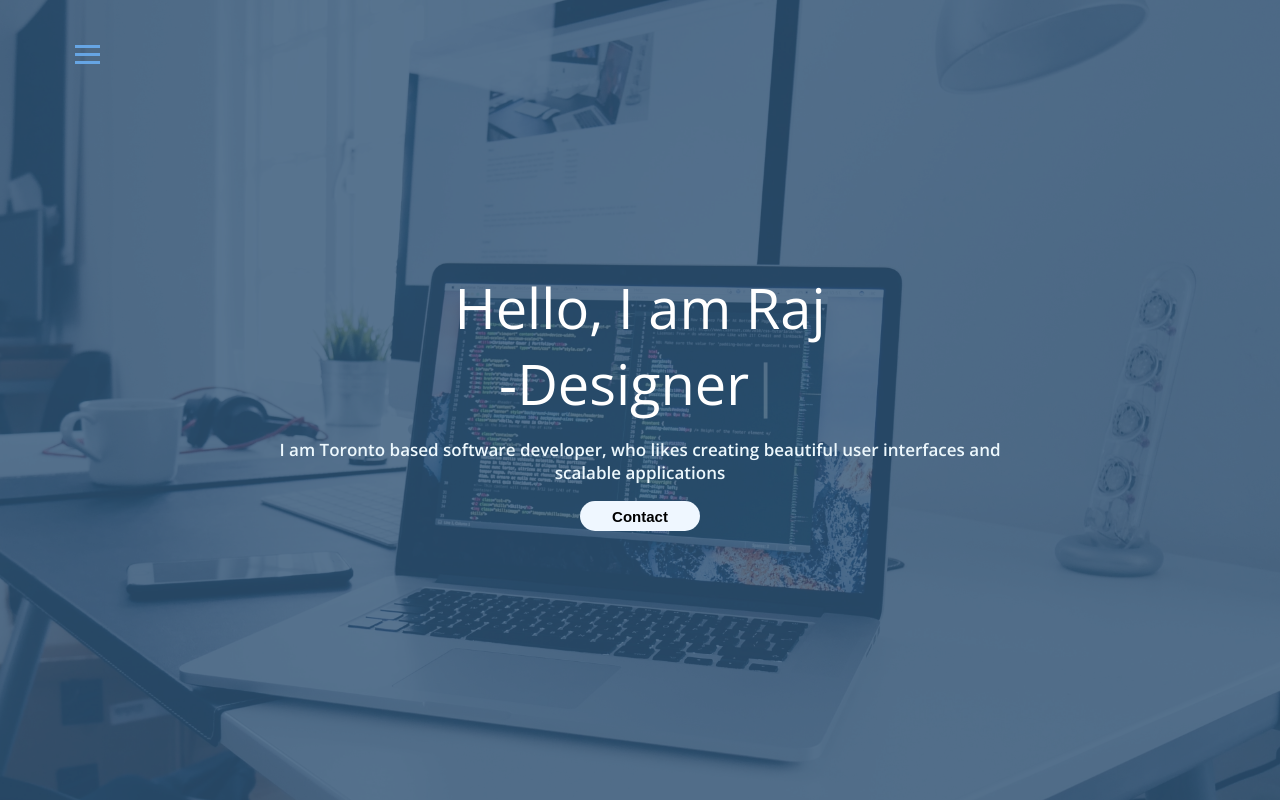
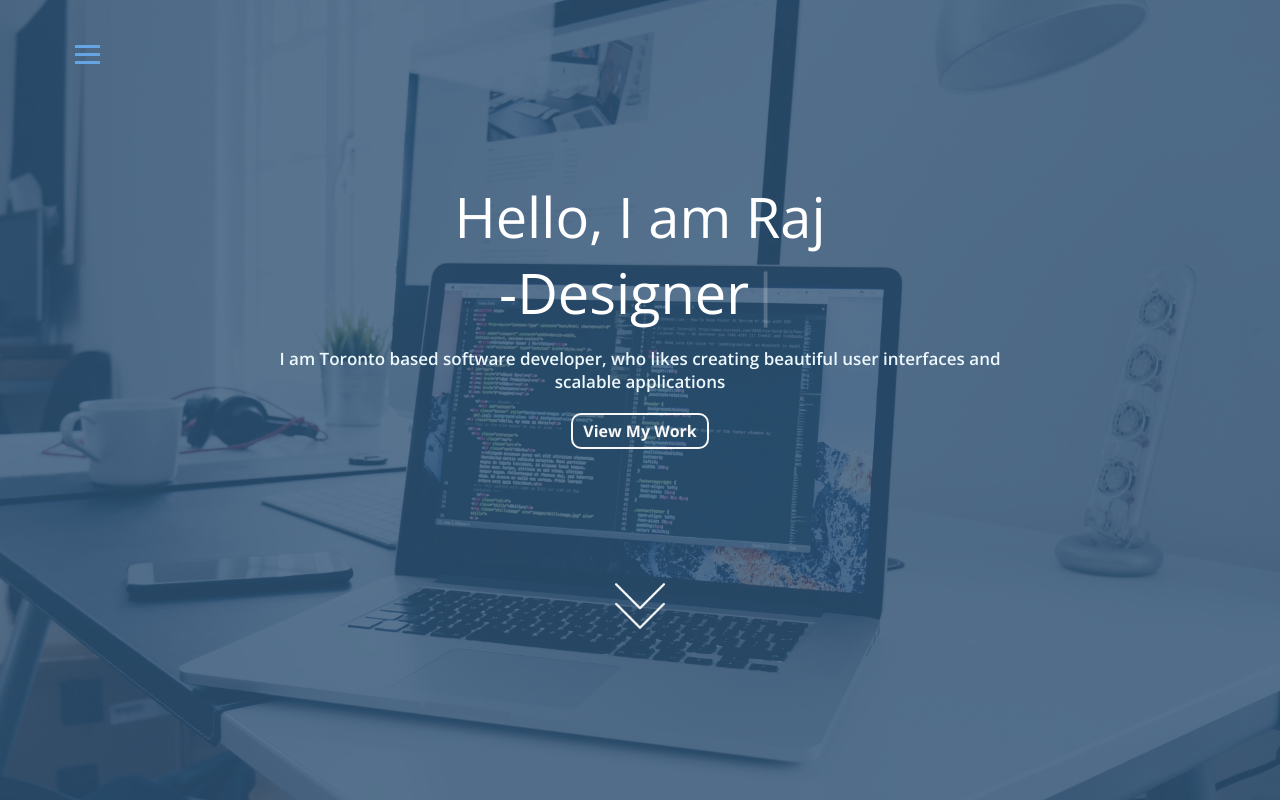
Before and after one commit to rajchunara/react-portfolio, a React (Create React App) app: page /about in a window 1280 px wide. Shown: the top 800 px of the page. Built offline with nearby package versions, Linux system fonts and the light colour scheme.

Commit message:
modified the look

```diff
--- a/src/components/about/AboutComponent.js
+++ b/src/components/about/AboutComponent.js
@@ -15,17 +15,17 @@ export default function AboutComponent() {
             data-aos-mirror="true"
           >
             <p className="about-info-1">
-              I enjoy the process of converting complex problems into simple yet
-              elegant real world applications. In addition, I gained experience
-              in the field of web development while working with the renowned
-              institutions like TD bank and FDM group. I always strive to write
-              clean, modularized and efficient code by maintaining industry
-              standards.
+              Software developer who enjoys the process of transfroming ideas
+              into simple yet elegant looking real world applications. In
+              addition, I've had chance to work with the renowned institutions
+              like TD bank and FDM group. I always strive to write clean,
+              modularized and efficient code by maintaining industry standards.
             </p>
 
             <p className="about-info-2">
-              Apart from coding, I like spending time on digital art, meditation
-              and improving vector graphics skills.
+              Apart from coding, I like spending time on digital art,
+              meditation, improving vector graphics skills and researching about
+              latest trends in web design.
             </p>
           </div>
         </div>
--- a/src/components/about/about.css
+++ b/src/components/about/about.css
@@ -72,7 +72,7 @@
   left: 0;
   background: #e0b9b9;
   opacity: 0.71;
-  border-radius: 10px;
+  /* border-radius: 10px;  */
 }
 
 .about-info-1,
@@ -84,16 +84,15 @@
   color: #1e3c69;
   line-height: 120%;
   z-index: 1;
+  letter-spacing: 1px;
 }
 
 .about-info-1 {
-  width: 300px;
-  height: 200px;
+  width: 340px;
 }
 
 .about-info-2 {
-  width: 300px;
-  height: 100px;
+  width: 340px;
 }
 
 .fade-in {
--- a/src/components/contact/contact.css
+++ b/src/components/contact/contact.css
@@ -1,7 +1,7 @@
 .contact-container {
   margin-top: 50px;
   width: 100%;
-  height: 150px;
+  height: 200px;
   display: flex;
   flex-direction: column;
   justify-content: center;
--- a/src/components/home/HomeComponent.js
+++ b/src/components/home/HomeComponent.js
@@ -4,6 +4,7 @@ import "./home.css";
 import AboutComponent from "../about/AboutComponent";
 import ProjectPageComponent from "../projectsPage/ProjectsPageComponent";
 import ContactComponent from "../contact/ContactComponent";
+import vanillaSmoothie from "vanilla-smoothie";
 
 export default function HomeComponent(props) {
   // const { history } = props;
@@ -37,15 +38,20 @@ export default function HomeComponent(props) {
             I am Toronto based software developer, who likes creating beautiful
             user interfaces and scalable applications
           </p>
-          <div className="home-btn-container">
-            <a href="#contactCmp">
-              <button
-                className="projectsBtn"
-                // onClick={() => history.push("/projects")}
-              >
-                <strong>Contact </strong>
-              </button>
+          <div
+            className="home-btn-container"
+            onClick={() => vanillaSmoothie.scrollTo("#projectCmp")}
+          >
+            <a className="my-work-button" href="#projectCmp">
+              <strong>View My Work</strong>
             </a>
+          </div>
+
+          <div
+            className="down-arrow"
+            onClick={() => vanillaSmoothie.scrollTo("#aboutCmp")}
+          >
+            <img src={`${process.env.PUBLIC_URL}/down-arrow.png`} alt="" />
           </div>
         </div>
         <AboutComponent />
--- a/src/components/home/home.css
+++ b/src/components/home/home.css
@@ -70,9 +70,37 @@
   background-color: rgb(255, 255, 255);
 }
 
+.home-btn-container {
+  margin: 10px;
+}
+
 .home-btn-container > a {
+  padding: 5px 10px;
   text-decoration: none;
-  color: rgb(83, 111, 138);
+  color: rgb(247, 247, 247);
+  border: 2px solid rgb(247, 247, 247);
+  border-radius: 10px;
+}
+
+.down-arrow {
+  margin-top: 120px;
+  width: 50px;
+  height: 50px;
+  animation: downSignal 0.8s infinite 2s linear;
+  animation-direction: alternate;
+}
+
+.down-arrow:hover {
+  cursor: pointer;
+}
+
+@keyframes downSignal {
+  from {
+    transform: translateY(0px);
+  }
+  to {
+    transform: translateY(10px);
+  }
 }
 
 @media (max-width: 780px) {
@@ -80,7 +108,7 @@
     font-size: 3rem;
   }
 
-  .showcase p {
+  .description {
     font-size: 1rem;
   }
 }
@@ -90,7 +118,7 @@
     font-size: 2rem;
   }
 
-  .showcase p {
+  .description {
     font-size: 0.7rem;
   }
 }
--- a/src/components/projectItem/projectItem.css
+++ b/src/components/projectItem/projectItem.css
@@ -31,7 +31,7 @@
   display: flex;
   align-items: center;
   justify-content: center;
-  font-size: 20px;
+  font-size: 20px !important;
   font-weight: 600;
 }
 
--- a/src/components/skills/skills.css
+++ b/src/components/skills/skills.css
@@ -25,7 +25,7 @@
 
 .skills-content {
   width: 500px;
-
+  margin-left: 50px;
   padding-top: 50px;
   padding-bottom: 100px;
   padding-left: 50px;
@@ -46,9 +46,8 @@
   position: absolute;
   top: 0;
   left: 0;
-  background-color: rgb(238, 226, 173);
+  background-color: rgb(253, 204, 131);
   opacity: 1;
-  border-radius: 10px;
   z-index: -1;
 }
 
@@ -127,6 +126,12 @@ img {
   }
 }
 
+@media (max-width: 1000px) {
+  .skills-content {
+    margin-left: 0px;
+  }
+}
+
 @media (max-width: 780px) {
   .skills-container {
     margin-top: 80px;
```
Also changed, not shown: public/down-arrow.png (added).
